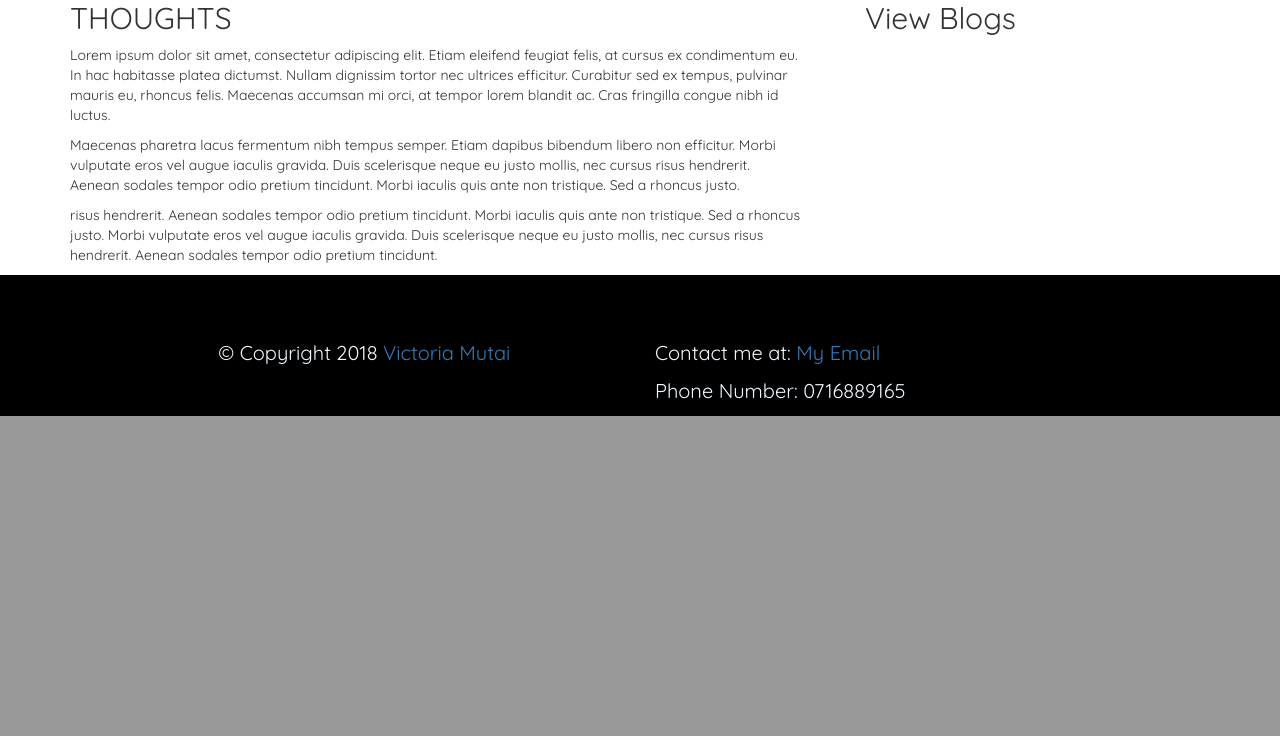
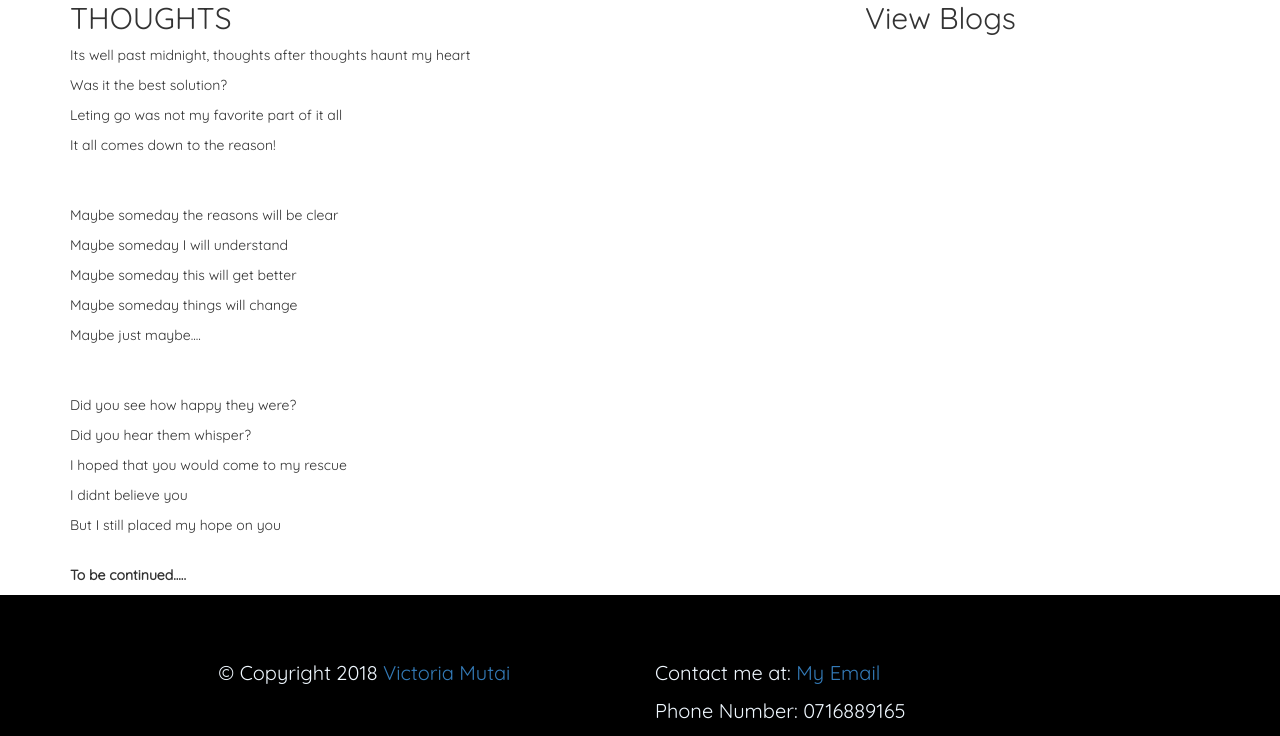
Before and after one commit to VickyMutai/my-blog, a Flask app: page / in a window 1280 px wide. Shown: the part 968-1704 px from the top of the page. Before the commit the page ends 1384 px from the top, so only its background shows below. Run offline with Flask 2, Linux system fonts and the light colour scheme; data that the repository does not hold is empty; some libraries are stand-ins or nearby versions; grey boxes are pictures that could not be loaded.

Commit message:
add poem to index page

```diff
--- a/app/templates/index.html
+++ b/app/templates/index.html
@@ -8,22 +8,24 @@
 
     <div class="row col-sm-9 col-xs-9 col-md-8 col-lg-8">
             <h2>THOUGHTS</h2>
-            <p>Lorem ipsum dolor sit amet, consectetur adipiscing elit. Etiam eleifend feugiat felis,
-                at cursus ex condimentum eu. In hac habitasse platea dictumst. Nullam dignissim tortor
-                nec ultrices efficitur. Curabitur sed ex tempus, pulvinar mauris eu, rhoncus felis.
-                Maecenas accumsan mi orci, at tempor lorem blandit ac. Cras fringilla congue nibh id luctus. </p>
-            <p>
-                    Maecenas pharetra lacus fermentum nibh tempus semper. Etiam dapibus bibendum libero non efficitur.
-                    Morbi vulputate eros vel augue iaculis gravida. Duis scelerisque neque eu justo mollis, nec cursus
-                    risus hendrerit. Aenean sodales tempor odio pretium tincidunt.
-                    Morbi iaculis quis ante non tristique. Sed a rhoncus justo.
-            </p>
-            <p>
-                    risus hendrerit. Aenean sodales tempor odio pretium tincidunt.
-                    Morbi iaculis quis ante non tristique. Sed a rhoncus justo.
-                    Morbi vulputate eros vel augue iaculis gravida. Duis scelerisque neque eu justo mollis, nec cursus
-                    risus hendrerit. Aenean sodales tempor odio pretium tincidunt.
-            </p>
+            <p>Its well past midnight, thoughts after thoughts haunt my heart</p>
+            <p>Was it the best solution?</p>
+            <p>Leting go was not my favorite part of it all</p>
+            <p>It all comes down to the reason!</p>
+            <br><br>
+            <p>Maybe someday the reasons will be clear</p>
+            <p>Maybe someday I will understand</p>
+            <p>Maybe someday this will get better</p>
+            <p>Maybe someday things will change</p>
+            <p>Maybe just maybe....</p>
+            <br><br>
+            <p>Did you see how happy they were?</p>
+            <p>Did you hear them whisper?</p>
+            <p>I hoped that you would come to my rescue</p>
+            <p>I didnt believe you</p>
+            <p>But I still placed my hope on you</p>
+            <br>
+            <p><b>To be continued.....</b></p>
             </div>
     <div class="row col-sm-1 col-xs-1 col-md-1 col-lg-1" ></div>
     <div class="row col-sm-2 col-xs-2 col-md-3 col-lg-3" style="border-left: 3px black">
```
